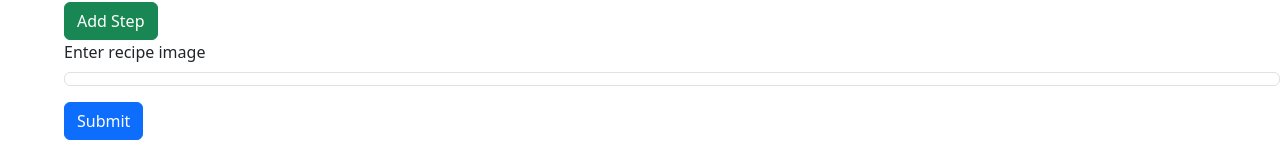
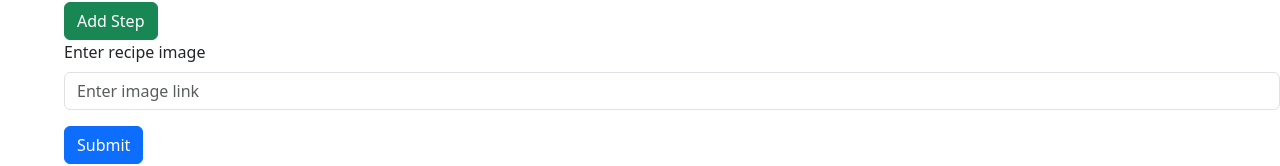
Before and after one commit to TheWolfeSlayer/Recipes-frontend, a React (Create React App) app: page /recipes/update/1 in a window 1280 px wide. Shown: the part 459-625 px from the top of the page. Built offline with nearby package versions, Linux system fonts and the light colour scheme; no server answers.

Commit message:
fixed image on edit page

```diff
--- a/src/components/UpdateRecipe.js
+++ b/src/components/UpdateRecipe.js
@@ -183,7 +183,7 @@ function UpdateRecipe() {
 
       <Form.Group className="mb-3" >
         <Form.Label>Enter recipe image</Form.Label>
-        <Form.Control placeholder="Enter image link" type="image" onChange={handleChange} value={recipeInput.image}/>
+        <Form.Control placeholder="Enter image link" name="image" onChange={handleChange} value={recipeInput.image}/>
       </Form.Group>
 
       <Button variant="primary" type="submit">
```
